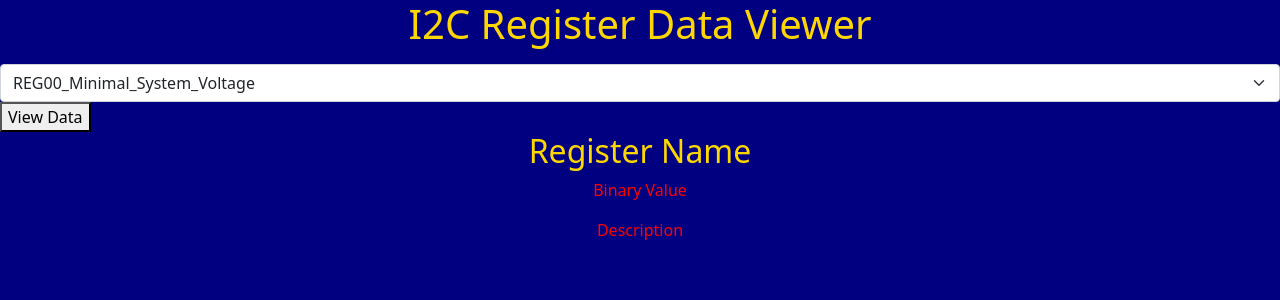
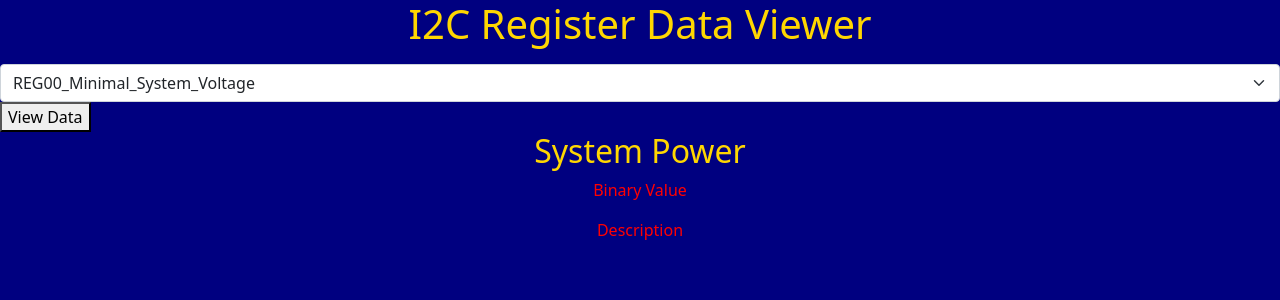
Before and after one commit to ND-IrishSat/CloverPower, a Flask app: page / in a window 1280 px wide. Shown: the top 300 px of the page. Run offline with Flask 3, Linux system fonts and the light colour scheme.

Commit message:
I beg of you please

```diff
--- a/app.py
+++ b/app.py
@@ -1367,12 +1367,14 @@ def interpret_register_data(reg_addr, data):
 
 @app.route("/update")
 def update():
-    random_value = randint(0, 255)
+    SYSPOW = read_register_data(0x3D,2)
+    binary_value = f'{SYSPOW:02b}' if isinstance(SYSPOW, int) else ' '.join([f'{byte:02b}' for byte in SYSPOW])
+    description = interpret_register_data(0x3D, 2)
     # Correctly define reg_info as a tuple, not a set
-    reg_info = ("Register1", f"Description with value {random_value}")
+    reg_info = ("System Power", f"{description}")
     return jsonify({
         'reg_name': reg_info[0],    # Accesses the first element of the tuple
-        'binary_value': f'{random_value:08b}',  # Formats the number as an 8-bit binary
+        'binary_value': f'{binary_value:08b}',  # Formats the number as an 8-bit binary
         'description': reg_info[1]  # Accesses the second element of the tuple
     })
 
--- a/templates/index.html
+++ b/templates/index.html
@@ -29,7 +29,7 @@
           fetch('/update')
               .then(response => response.json())
               .then(data => {
-                  document.getElementById('reg_name').textContent = data.reg_name;
+                  document.getElementById('SYSPOW').textContent = data.reg_name;
                   document.getElementById('binary_value').textContent = data.binary_value;
                   document.getElementById('description').textContent = data.description;
               });
@@ -45,7 +45,7 @@
         <button type="submit">View Data</button>
     </form>
     <div>
-      <h2 id="reg_name">Register Name</h2> <!-- Ensure this is h2 to match your style -->
+      <h2 id="SYSADC">System Power</h2> <!-- Ensure this is h2 to match your style -->
       <p id="binary_value">Binary Value</p>
       <p id="description">Description</p>
     </div>
```
